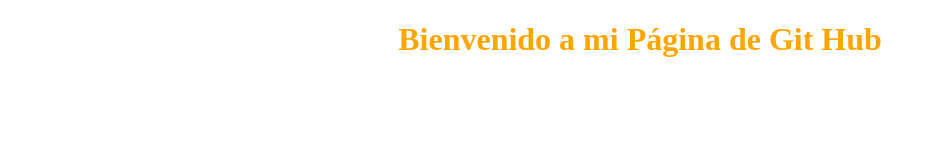
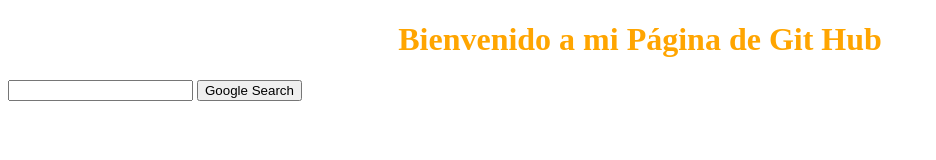
Before and after one commit to innerya/innerya.github.io, a plain HTML site: page index.html in a window 1280 px wide. Shown: the whole page, without its empty margins (0-936 px from the left). Drawn offline with Linux system fonts and the light colour scheme.

Commit message:
Implementando google search

```diff
--- a/index.html
+++ b/index.html
@@ -12,5 +12,9 @@
 </head>
 <body>
 	<h1> Bienvenido a mi Página de Git  Hub </h1>
+	<form action="https://google.com/search">
+		<input type="text" name="q">
+		<input type="submit" value="Google Search">
+	</form>
 </body>
 </html>
```
